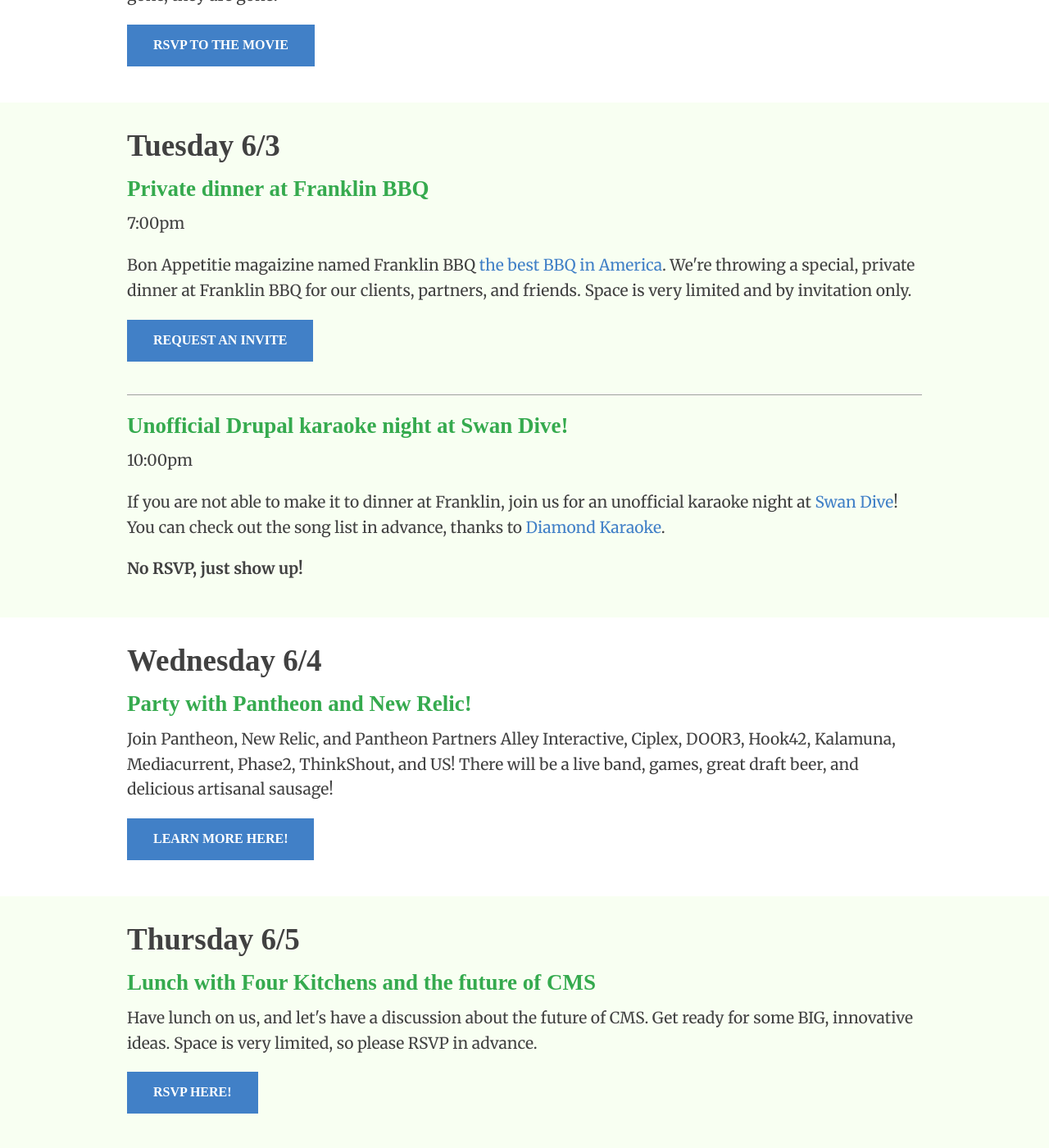
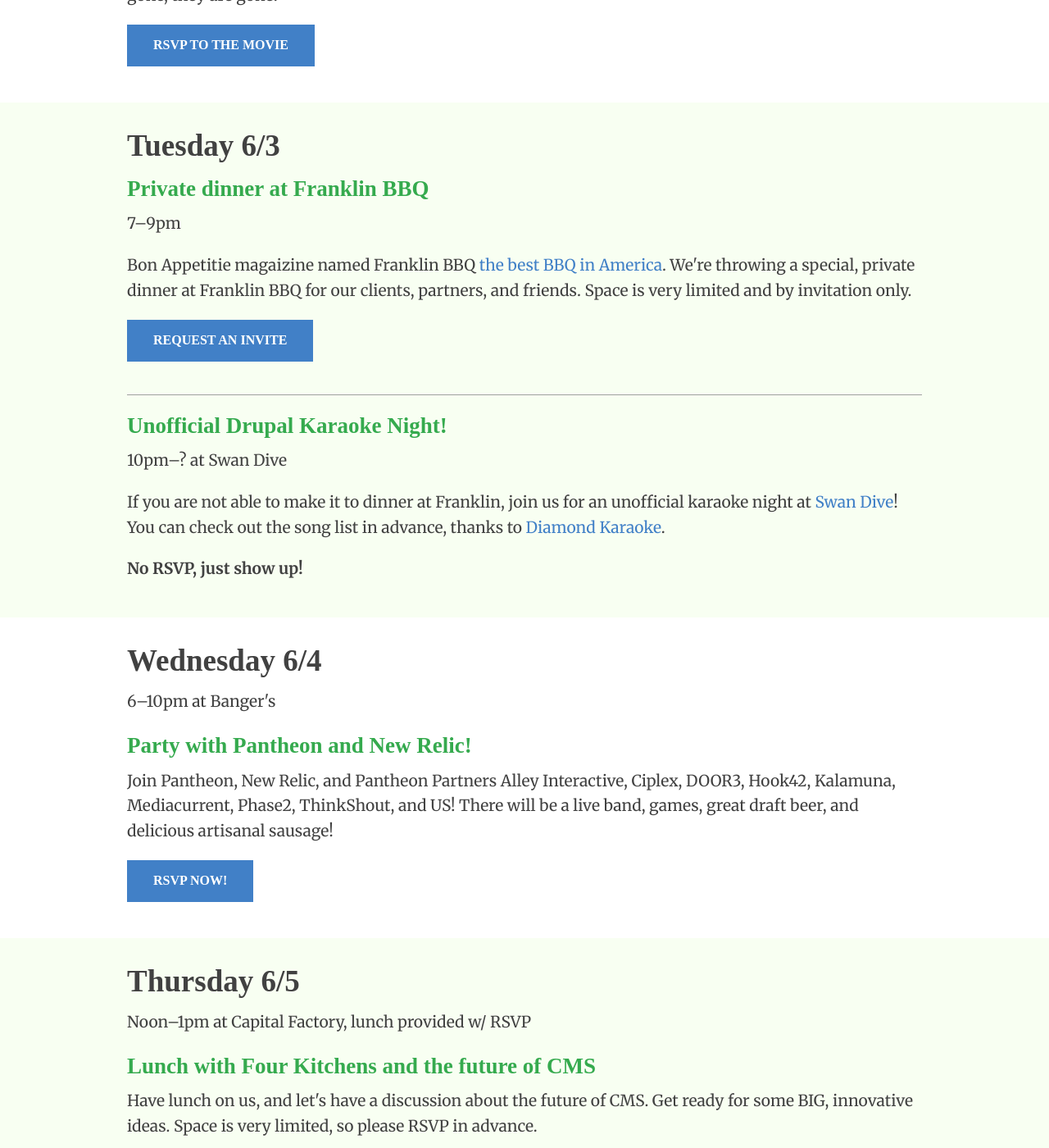
Before and after one commit to fourkitchens/4days-of-4K, a Jekyll site: the page built from index.html, in a window 1280 px wide and 1400 px high, scrolled down 619 px. Shown: the whole window at 82% size. Built offline with Jekyll 4.4.1, drawn with Linux system fonts in a browser that asks for light colours; some web fonts are replaced; Markdown is read by kramdown in place of the engine named in the settings.

Commit message:
:pencil: Fixing some links, better button copy, adding dates.

```diff
--- a/index.html
+++ b/index.html
@@ -44,13 +44,13 @@
       <div>
         <h2>Tuesday 6/3</h2>
         <h3>Private dinner at Franklin BBQ</h3>
-        <p>7:00pm</p>
+        <p>7&ndash;9pm</p>
         <p>Bon Appetitie magaizine named Franklin BBQ <a href="http://www.bonappetit.com/recipes/slideshow/a-day-in-the-life-of-austin-restaurant-franklin-barbecue-s-aaron-franklin-a-bbq-genius/?slide=1">the best BBQ in America</a>. We're throwing a special, private dinner at Franklin BBQ for our clients, partners, and friends. Space is very limited and by invitation only.</p>
         <a href="mailto:cecy@fourkitchens.com" class="medium button">Request an invite</a>
         <hr>
 
-        <h3>Unofficial Drupal karaoke night at Swan Dive!</h3>
-        <p>10:00pm</p>
+        <h3>Unofficial Drupal Karaoke Night!</h3>
+        <p>10pm&ndash;? at Swan Dive</p>
         <p>If you are not able to make it to dinner at Franklin, join us for an unofficial karaoke night at <a href="http://www.swandiveaustin.com/">Swan Dive</a>! You can check out the song list in advance, thanks to <a href="http://www.diamondkaraoke.com/songs.html">Diamond Karaoke</a>.</p>
         <p><strong>No RSVP, just show up!</strong></p>
       </div>
@@ -64,9 +64,10 @@
     <div class="large-12 columns">
       <div>
         <h2>Wednesday 6/4</h2>
+        <p>6&ndash;10pm at Banger's</p>
         <h3>Party with Pantheon and New Relic!</h3>
         <p>Join Pantheon, New Relic, and Pantheon Partners Alley Interactive, Ciplex, DOOR3, Hook42, Kalamuna, Mediacurrent, Phase2, ThinkShout, and US! There will be a live band, games, great draft beer, and delicious artisanal sausage!</p>
-        <a href="https://austin2014.drupal.org/event/party-pantheon-and-new-relic" class="medium button">Learn more here!</a>
+        <a href="http://www.eventbrite.com/e/drupalcon-party-hosted-by-pantheon-and-new-relic-tickets-11625677715/" class="medium button">RSVP now!</a>
 
       </div>
     </div>
@@ -79,9 +80,10 @@
     <div class="large-12 columns">
       <div>
         <h2>Thursday 6/5</h2>
+        <p>Noon&ndash;1pm at Capital Factory, lunch provided w/ RSVP</p>
         <h3>Lunch with Four Kitchens and the future of CMS</h3>
         <p>Have lunch on us, and let's have a discussion about the future of CMS. Get ready for some BIG, innovative ideas. Space is very limited, so please RSVP in advance.</p>
-        <a href="https://future-of-cms.eventbrite.com" class="medium button">RSVP here!</a>
+        <a href="https://future-of-cms.eventbrite.com/" class="medium button">RSVP now!</a>
       </div>
     </div>
   </div>
@@ -103,9 +105,9 @@
             <h4>Four Kitchens' guide to...</h4>
             <p>Each week leading up to DrupalCon Austin, we'll be publishing a new guide to something cool to do in Austin.</p>
             <ul>
-              <li><a href="http://fourkitchens.com/blog/2014/04/30/4daysof4k-four-kitchens-guide-austin-tacos">Guide to Austin tacos</a></li>
-              <li><a href="http://fourkitchens.com/blog/2014/05/07/4daysof4k-four-kitchens-guide-austin-drinks">Guide to Austin drinks</a></li>
-              <li><a href="http://fourkitchens.com/blog/2014/05/14/four-kitchens%E2%80%99-guide-austin-coffee">Guide to Austin coffee</a></li>
+              <li><a href="http://fourkitchens.com/blog/2014/04/30/4daysof4k-four-kitchens-guide-austin-tacos/">Guide to Austin tacos</a></li>
+              <li><a href="http://fourkitchens.com/blog/2014/05/07/4daysof4k-four-kitchens-guide-austin-drinks/">Guide to Austin drinks</a></li>
+              <li><a href="http://fourkitchens.com/blog/2014/05/14/four-kitchens-guide-austin-coffee/">Guide to Austin coffee</a></li>
             </ul>
           </div>
         </div>
```
